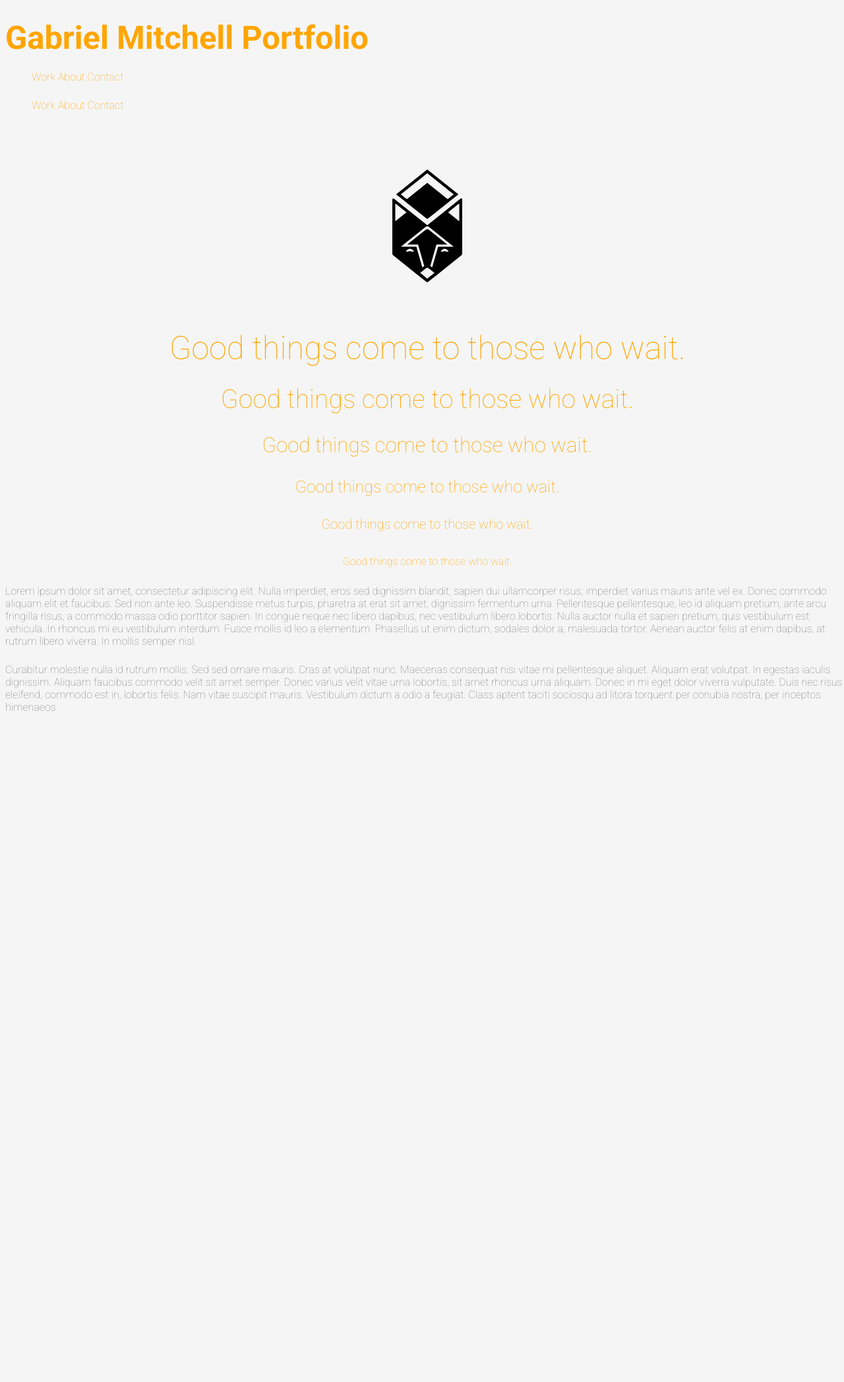
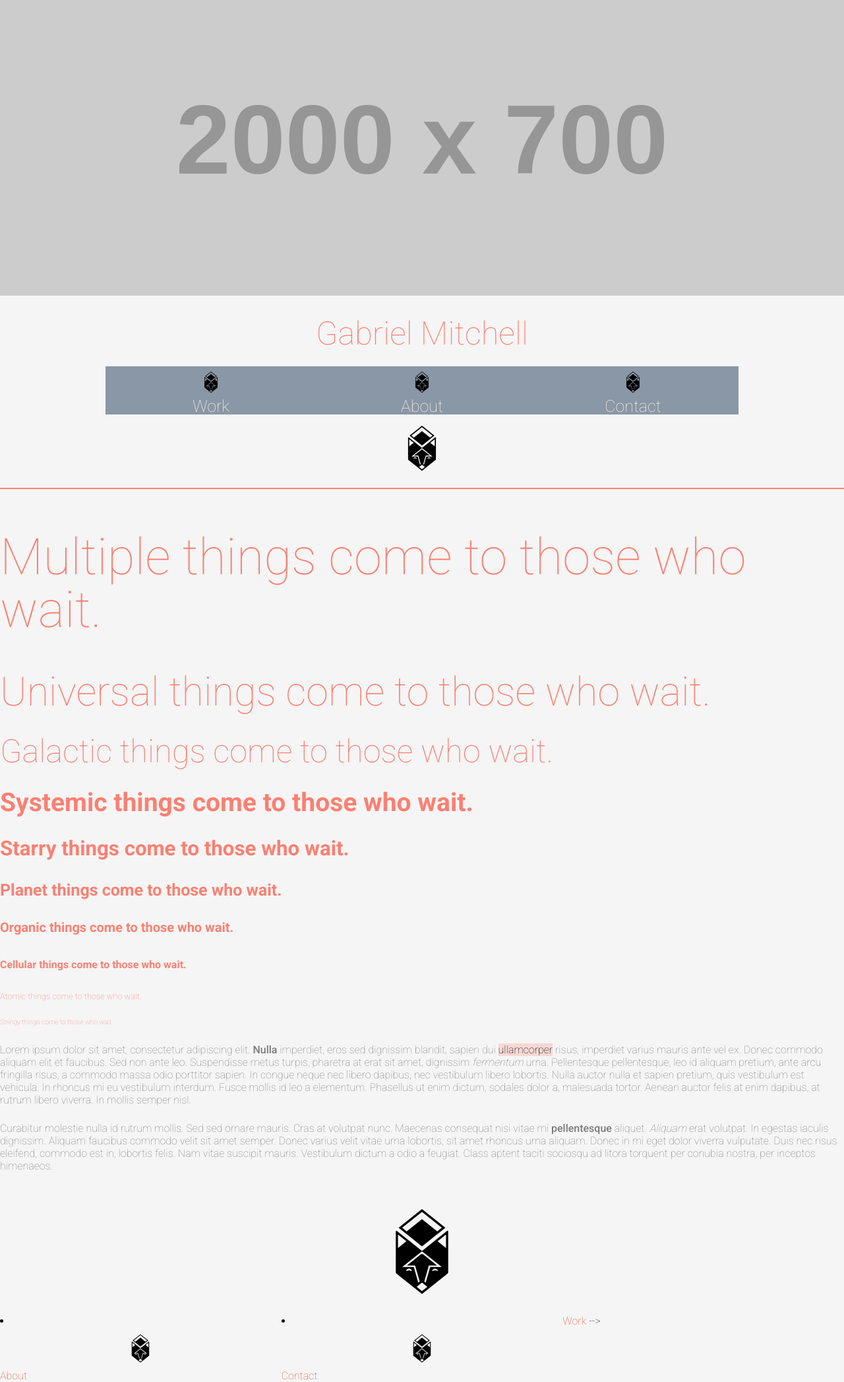
Before and after one commit to alkalinegenome/alkalinegenome.github.io, a Jekyll site: the page built from index.html, in a window 1280 px wide. Shown: the whole page at 66% size. Built offline with Jekyll 4.4.1, drawn with Linux system fonts in a browser that asks for light colours; before the commit the page ends 1105 px from its top, so only the background shows below that.

Commit message:
Skeletal Nav Established + Shift in Color
Code redundancies removed or amended, added colours, shifted colour
scheme coral, Largest & Smallest type weight shift, page title order
changed.

```diff
--- a/_includes/nav.html
+++ b/_includes/nav.html
@@ -1,7 +1,31 @@
-<nav>
-	<ul class="nav">
-		<li><a href="#work">Work</a></li>
-		<li><a href="#about">About</a></li>
-		<li><a href="#contact">Contact</a></li>
+<nav class="nav nav-bar-center unit-s-1 unit-m-1 unit-l-6-8 unit-xl-6-8">
+	<ul class="planet">
+		<li class="unit unit-s-1 unit-m-33 unit-l-33 unit-xl-33">
+	<!--		<img src="http://placehold.it/200x200" alt="work"> -->
+			<a href="#work">
+				<object type="image/svg+xml" data="images/logo-gm.svg" class="menu-btn">
+					Gabriel Mitchell Fox Logo
+				</object>
+				Work
+			</a>
+		</li>
+		<li class="unit unit-s-1 unit-m-33 unit-l-33 unit-xl-33">
+	<!--		<img src="http://placehold.it/200x200" alt="work"> -->
+			<a href="#about">
+				<object type="image/svg+xml" data="images/logo-gm.svg" class="menu-btn">
+					Gabriel Mitchell Fox Logo
+				</object>
+				About
+			</a>
+		</li>
+		<li class="unit unit-s-1 unit-m-33 unit-l-33 unit-xl-33">
+	<!--		<img src="http://placehold.it/200x200" alt="work"> -->
+			<a href="#contact">
+				<object type="image/svg+xml" data="images/logo-gm.svg" class="menu-btn">
+					Gabriel Mitchell Fox Logo
+				</object>
+				Contact
+			</a>
+		</li>
 	</ul>
 </nav>
--- a/_layouts/default.html
+++ b/_layouts/default.html
@@ -2,7 +2,7 @@
 <html>
 <head>
 <meta charset="UTF-8">
-<title>{{page.title}} · Gabriel Mitchell Portoflio</title>
+<title>Gabriel Mitchell Portoflio · {{page.title}}</title>
 <link href="{{site.baseurl}}css/main.css" rel="stylesheet">
 <link href='http://fonts.googleapis.com/css?family=Roboto:400,100,500,700' rel='stylesheet' type='text/css'>
 <meta name="handheldfriendly" content="true">
@@ -17,14 +17,17 @@
 <body>
 
 	<header>
-		<h1>Gabriel Mitchell Portfolio</h1>
+		<div>
+			<img src="http://placehold.it/2000x700">
+		</div>
+		<h1 class="center-text">Gabriel Mitchell</h1>
 		{% include nav.html %}
 	</header>
 
 	{{content}}
 
 	<footer>
-		{% include nav.html %}
+	<!--	{% include nav.html %} -->
 	</footer>
 
 </body>
--- a/css/main.css
+++ b/css/main.css
@@ -4,3 +4,4 @@
 {% include css/ancestor.css %}
 {% include css/typography.css %}
 {% include css/grid.css %}
+{% include css/nav.css %}
--- a/index.html
+++ b/index.html
@@ -4,17 +4,27 @@
 ---
 
 
-<div class="welcome">
-	<img class="error-logo" src="images/logo-gm.svg" alt="Good Things Come To Those Who Wait.">
-	<div class="error-textbox">
-		<h1 class="error">Good things come to those who wait.</h1>
-		<h2 class="error">Good things come to those who wait.</h2>
-		<h3 class="error">Good things come to those who wait.</h3>
-		<h4 class="error">Good things come to those who wait.</h4>
-		<h5 class="error">Good things come to those who wait.</h5>
-		<h6 class="error">Good things come to those who wait.</h6>
-		<p>Lorem ipsum dolor sit amet, consectetur adipiscing elit. Nulla imperdiet, eros sed dignissim blandit, sapien dui ullamcorper risus, imperdiet varius mauris ante vel ex. Donec commodo aliquam elit et faucibus. Sed non ante leo. Suspendisse metus turpis, pharetra at erat sit amet, dignissim fermentum urna. Pellentesque pellentesque, leo id aliquam pretium, ante arcu fringilla risus, a commodo massa odio porttitor sapien. In congue neque nec libero dapibus, nec vestibulum libero lobortis. Nulla auctor nulla et sapien pretium, quis vestibulum est vehicula. In rhoncus mi eu vestibulum interdum. Fusce mollis id leo a elementum. Phasellus ut enim dictum, sodales dolor a, malesuada tortor. Aenean auctor felis at enim dapibus, at rutrum libero viverra. In mollis semper nisl.</p>
+<div id="welcome" class="welcome">
+<!--	<img class="logo" src="images/logo-gm.svg" alt="Good Things Come To Those Who Wait.">-->
 
-		<p>Curabitur molestie nulla id rutrum mollis. Sed sed ornare mauris. Cras at volutpat nunc. Maecenas consequat nisi vitae mi pellentesque aliquet. Aliquam erat volutpat. In egestas iaculis dignissim. Aliquam faucibus commodo velit sit amet semper. Donec varius velit vitae urna lobortis, sit amet rhoncus urna aliquam. Donec in mi eget dolor viverra vulputate. Duis nec risus eleifend, commodo est in, lobortis felis. Nam vitae suscipit mauris. Vestibulum dictum a odio a feugiat. Class aptent taciti sociosqu ad litora torquent per conubia nostra, per inceptos himenaeos.</p>
+	<object type="image/svg+xml" data="images/logo-gm.svg" class="logo">
+	  Gabriel Mitchell Fox Logo <!-- fallback image in CSS -->
+	</object>
+
+	<div>
+	<hr/>
+		<h2 class="multiverse">Multiple things come to those who wait.</h2>
+		<h2 class="universe">Universal things come to those who wait.</h2>
+		<h1 class="galaxy">Galactic things come to those who wait.</h1>
+		<h2 class="starsystem">Systemic things come to those who wait.</h2>
+		<h3 class="star">Starry things come to those who wait.</h3>
+		<h4 class="planet">Planet things come to those who wait.</h4>
+		<h5 class="organism">Organic things come to those who wait.</h5>
+		<h6 class="cell">Cellular things come to those who wait.</h6>
+		<h6 class="atom">Atomic things come to those who wait.</h6>
+		<h6 class="string">Stringy things come to those who wait.</h6>
+		<p>Lorem ipsum dolor sit amet, consectetur adipiscing elit. <strong>Nulla</strong> imperdiet, eros sed dignissim blandit, sapien dui <mark>ullamcorper</mark> risus, imperdiet varius mauris ante vel ex. Donec commodo aliquam elit et faucibus. Sed non ante leo. Suspendisse metus turpis, pharetra at erat sit amet, dignissim <em>fermentum</em> urna. Pellentesque pellentesque, leo id aliquam pretium, ante arcu fringilla risus, a commodo massa odio porttitor sapien. In congue neque nec libero dapibus, nec vestibulum libero lobortis. Nulla auctor nulla et sapien pretium, quis vestibulum est vehicula. In rhoncus mi eu vestibulum interdum. Fusce mollis id leo a elementum. Phasellus ut enim dictum, sodales dolor a, malesuada tortor. Aenean auctor felis at enim dapibus, at rutrum libero viverra. In mollis semper nisl.</p>
+
+		<p>Curabitur molestie nulla id rutrum mollis. Sed sed ornare mauris. Cras at volutpat nunc. Maecenas consequat nisi vitae mi <strong>pellentesque</strong> aliquet. <em>Aliquam</em> erat volutpat. In egestas iaculis dignissim. Aliquam faucibus commodo velit sit amet semper. Donec varius velit vitae urna lobortis, sit amet rhoncus urna aliquam. Donec in mi eget dolor viverra vulputate. Duis nec risus eleifend, commodo est in, lobortis felis. Nam vitae suscipit mauris. Vestibulum dictum a odio a feugiat. Class aptent taciti sociosqu ad litora torquent per conubia nostra, per inceptos himenaeos.</p>
 	</div>
 </div>
```
Also changed, not shown: _includes/css/ancestor.css (+14 -15 lines), _includes/css/nav.css (added, +62 -0 lines), _includes/css/typography.css (+23 -18 lines).
